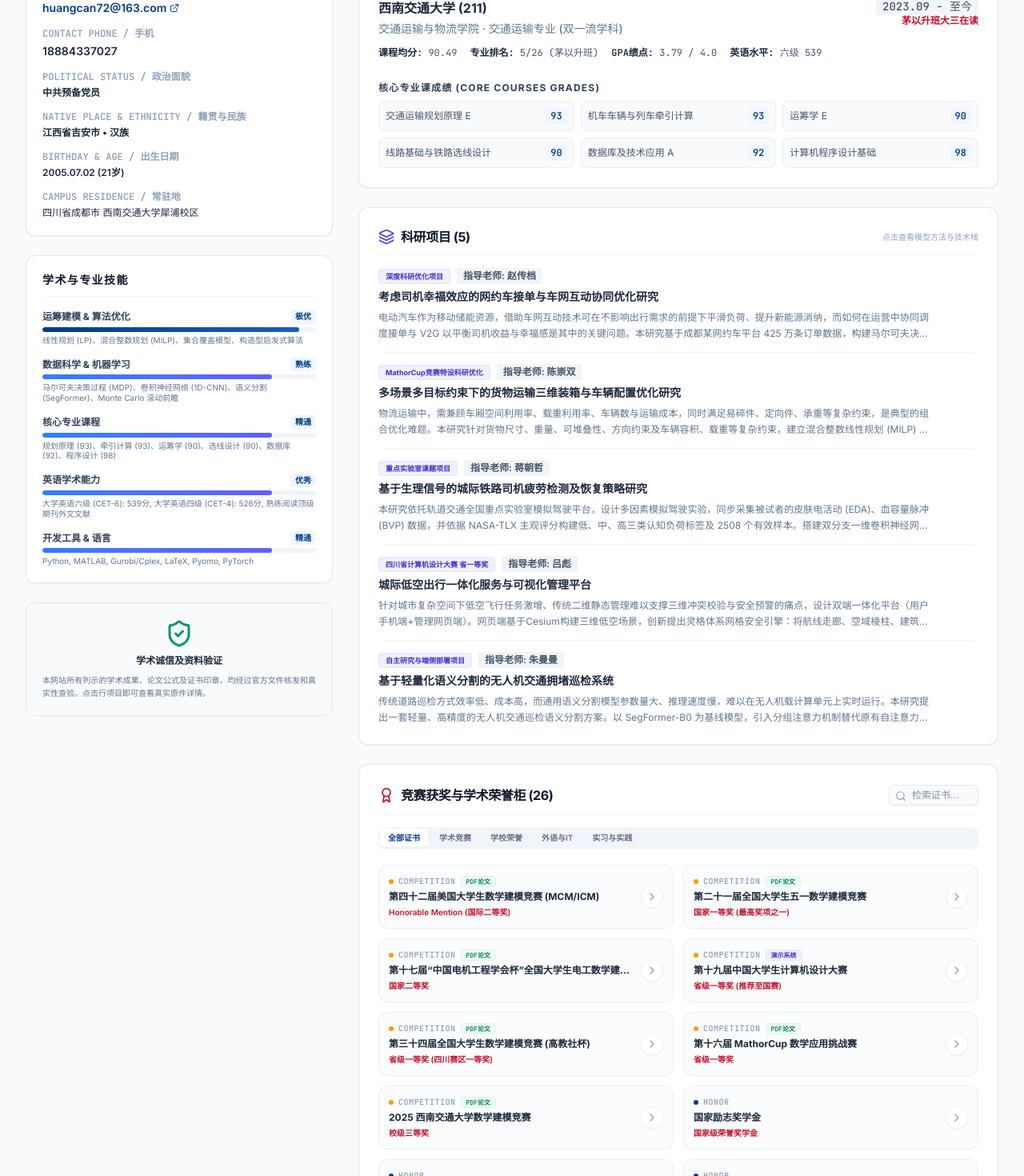
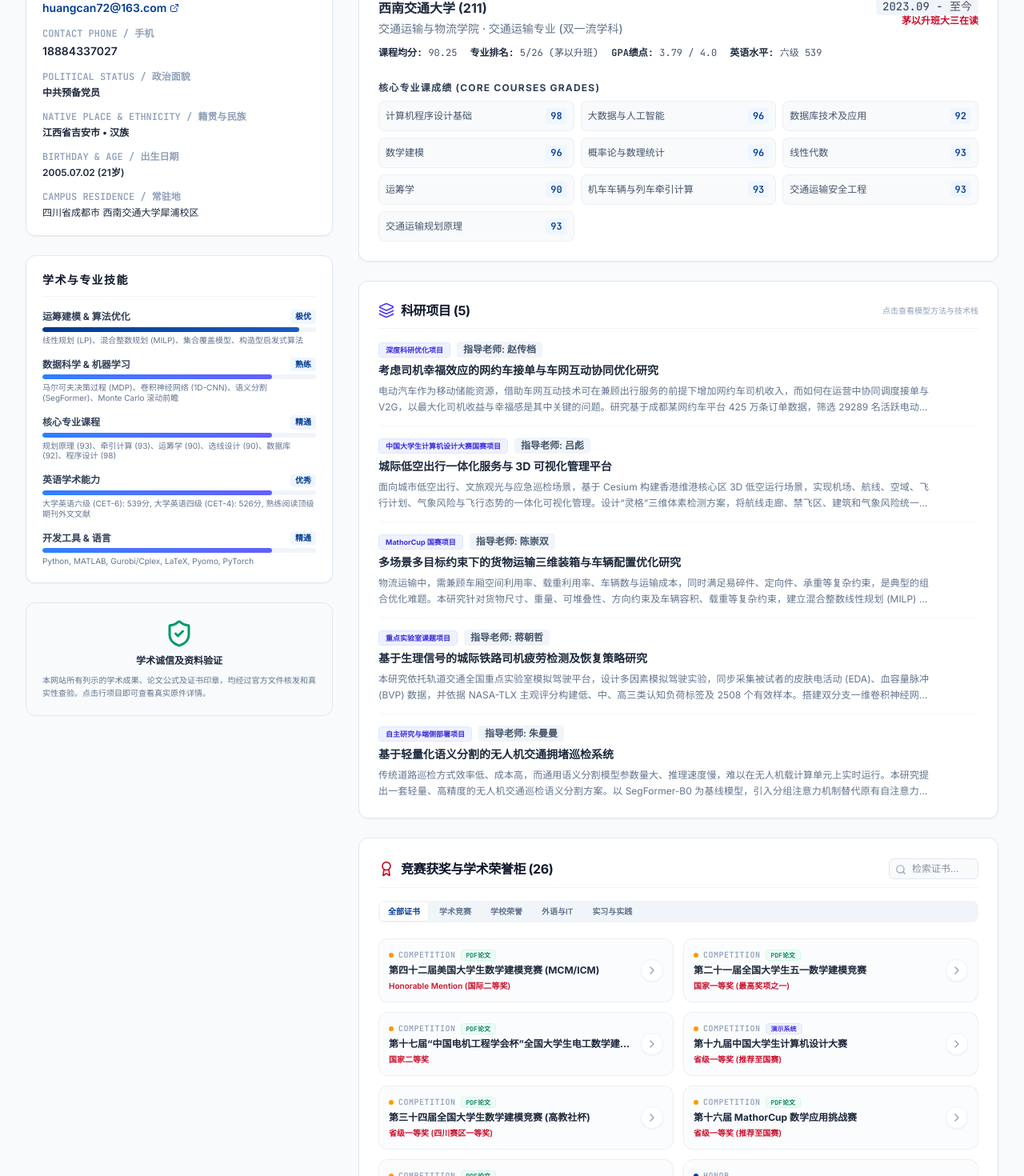
Before and after one commit to 1965476034/your-academic-portfolio, a React (Vite) app: page / in a window 1280 px wide. Shown: the part 620-2090 px from the top of the page at 80% size. Built offline with nearby package versions, Linux system fonts and the light colour scheme.

Commit message:
chore: update resume project descriptions, grades, courses and award dates from latest PDF

```diff
--- a/src/data.ts
+++ b/src/data.ts
@@ -16,7 +16,7 @@ export const PROFILE = {
   nativePlace: '江西省吉安市',
   ethnicity: '汉族',
   birthday: '2005.07.02',
-  averageScore: '90.49',
+  averageScore: '90.25',
   ranking: '5/26 (茅以升班)',
   gpa: '3.79 / 4.0',
   cet6Score: '539',
@@ -30,18 +30,22 @@ export const PROFILE = {
     { name: '开发工具 & 语言', level: '精通', desc: 'Python, MATLAB, Gurobi/Cplex, LaTeX, Pyomo, PyTorch' }
   ],
   stats: [
-    { label: '专业课均分', value: '90.49', desc: '课程均分极优' },
+    { label: '专业课均分', value: '90.25', desc: '课程均分极优' },
     { label: '专业排名', value: '5 / 26', desc: '茅以升班前列' },
     { label: 'GPA绩点', value: '3.79', desc: '满绩4.0高水平' },
     { label: '美赛/五一杯/国赛', value: '7 项大奖', desc: '囊括国一/国二/美二' }
   ],
   courses: [
-    { name: '交通运输规划原理 E', score: '93' },
+    { name: '计算机程序设计基础', score: '98' },
+    { name: '大数据与人工智能', score: '96' },
+    { name: '数据库技术及应用', score: '92' },
+    { name: '数学建模', score: '96' },
+    { name: '概率论与数理统计', score: '96' },
+    { name: '线性代数', score: '93' },
+    { name: '运筹学', score: '90' },
     { name: '机车车辆与列车牵引计算', score: '93' },
-    { name: '运筹学 E', score: '90' },
-    { name: '线路基础与铁路选线设计', score: '90' },
-    { name: '数据库及技术应用 A', score: '92' },
-    { name: '计算机程序设计基础', score: '98' }
+    { name: '交通运输安全工程', score: '93' },
+    { name: '交通运输规划原理', score: '93' }
   ]
 };
 
@@ -54,7 +58,7 @@ export const CERTIFICATES: Certificate[] = [
     category: 'competition',
     awardLevel: 'Honorable Mention (国际二等奖)',
     issuer: 'Consortium for Mathematics and Its Applications (COMAP)',
-    date: '2025年',
+    date: '2026年',
     teamMembers: ['黄璨 (负责人)', '小组队员'],
     summary: '针对美国大学生数学建模竞赛（美赛）C题，主导完成数学建模、数据处理与英文学术论文撰写，应用逆向参数解算和马尔可夫决策优化，最终荣获国际二等奖。',
     realImage: '/materials/美赛证书.jpg',
@@ -82,7 +86,7 @@ export const CERTIFICATES: Certificate[] = [
     category: 'competition',
     awardLevel: '国家二等奖',
     issuer: '中国电机工程学会杯全国大学生电工数学建模竞赛组委会',
-    date: '2024年',
+    date: '2025年',
     teamMembers: ['黄璨 (负责人)', '小组队员'],
     summary: '面向“三维货堆几何装载与多车型联合调度优化问题”，设计两阶段精细装箱调度决策模型，达成运载效益最优化，荣获电工数学建模全国二等奖。',
     realImage: '/materials/电工杯证书.jpg',
@@ -96,7 +100,7 @@ export const CERTIFICATES: Certificate[] = [
     category: 'competition',
     awardLevel: '省级一等奖 (推荐至国赛)',
     issuer: '中国大学生计算机设计大赛组织委员会',
-    date: '2025年',
+    date: '2026年',
     teamMembers: ['黄璨 (负责人)', '小组队员'],
     instructor: '吕彪',
     summary: '独立系统研发：作为核心，基于低空空域网络优化及智慧城市交通管理要求，设计并实现《城际低空出行一体化服务与可视化管理平台》，基于Cesium.js绘制出高精细度的三维体素避障网格，荣获四川省省级一等奖并强力推荐至国赛阶段。',
@@ -110,7 +114,7 @@ export const CERTIFICATES: Certificate[] = [
     category: 'competition',
     awardLevel: '省级一等奖 (四川赛区一等奖)',
     issuer: '全国大学生数学建模竞赛组织委员会 / 中国工业与应用数学学会',
-    date: '2024年',
+    date: '2025年',
     teamMembers: ['黄璨 (负责人)', '小组队员'],
     summary: '全国规模最大的数学建模赛事，担任负责人攻坚电磁物理特性损耗分析及 Steinmetz 电力方程非正弦损耗积分修正模型，获得四川省一等奖。',
     realImage: '/materials/数模高教杯证书.jpg',
@@ -122,9 +126,9 @@ export const CERTIFICATES: Certificate[] = [
     title: '第十六届 MathorCup 数学应用挑战赛',
     subtitle: '省级一等奖 荣誉证书',
     category: 'competition',
-    awardLevel: '省级一等奖',
+    awardLevel: '省级一等奖 (推荐至国赛)',
     issuer: '中国优选法统筹法与渐近数学研究会',
-    date: '2024年',
+    date: '2026年',
     teamMembers: ['黄璨 (负责人)', '小组队员'],
     summary: '针对大型工业化调度装箱难题，主导设计复杂动力学剩余可用空间切分算法与启发式搜索，荣获省级一等奖重磅奖项。',
     realPdf: '/materials/妈妈杯.pdf',
@@ -635,13 +639,13 @@ export const PROJECTS: Project[] = [
     title: '考虑司机幸福效应的网约车接单与车网互动协同优化研究',
     award: '深度科研优化项目',
     instructor: '赵传档',
-    role: '负责人',
+    role: '项目负责人（负责 MDP 建模、贝尔曼智能体算法实现、Gurobi 完美信息上界构建）',
     team: ['黄璨 (核心建模与算法实现)'],
-    summary: '电动汽车作为移动储能资源，借助车网互动技术可在不影响出行需求的前提下平滑负荷、提升新能源消纳，而如何在运营中协同调度接单与 V2G 以平衡司机收益与幸福感是其中的关键问题。本研究基于成都某网约车平台 425 万条订单数据，构建马尔可夫决策过程 (MDP) 模型，采用 Monte Carlo 滚动前瞻（近似动态规划）与多目标优化方法求解协同决策策略。',
+    summary: '电动汽车作为移动储能资源，借助车网互动技术可在兼顾出行服务的前提下增加网约车司机收入，而如何在运营中协同调度接单与 V2G，以最大化司机收益与幸福感是其中关键的问题。研究基于成都某网约车平台 425 万条订单数据，筛选 29289 名活跃电动网约车司机并构造 330400 条司机日订单链，研究接单、充电、V2G 放电与休息之间的动态协同调度问题。构建司机 MDP 模型，将一天划分为 96 个 15 分钟决策时段，设计基于 Bellman 方程的在线智能体，并纳入 SOC 安全阈值、分时电价等约束。基于 2000 条训练链训练，并在 500 条测试链上验证，在线智能体较司机历史接单平均综合效用提升 4.30。进一步采用 Gurobi 求解 MILP 完美信息上界，500/500 个测试样本均达到最优，智能体与严格上界差距约 4.71%。',
     features: [
-      { name: '海量真实订单特征分析', desc: '基于成都某网约车平台 425 万条脱敏真实接单与行驶订单数据进行多维度时空分布特征分箱与轨迹挖掘。' },
-      { name: '马尔可夫决策过程 (MDP) 建模', desc: '精确定义系统状态、决策动作与收益函数，将电池衰退、电网负荷、司机幸福度及接单收益协同集成于转移概率中。' },
-      { name: 'Monte Carlo 滚动前瞻算法求解', desc: '设计近似动态规划 (ADP) 算法框架，利用 Monte Carlo 滚动前瞻极速降低贝尔曼方程的维度诅咒。' }
+      { name: '日订单链构造与活跃分析', desc: '筛选出 29,289 名活跃电动网约车司机，构建 330,400 条日订单链，高精细度刻画司机行驶行为特征。' },
+      { name: '司机 MDP 模型与决策划分', desc: '将一日分为 96 个 15 分钟时段，以智能体决策接单、充电、V2G 放电与休息的动态调度。' },
+      { name: 'Bellman 在线智能体训练与验证', desc: '基于 2000 条链进行强化训练并在 500 条链上测试，效用提升达 4.30，且利用 Gurobi 求解完美信息上界，差距仅 4.71%。' }
     ],
     techStack: [
       'Python (Pandas, Numpy)',
@@ -650,23 +654,53 @@ export const PROJECTS: Project[] = [
       'Multi-Objective Optimization'
     ],
     metrics: [
-      { label: '处理订单样本数', value: '425 万条', desc: '平台级真实交通数据规模' },
-      { label: '负荷波动平滑度', value: '提高 32%', desc: '平抑配电网负荷峰谷差显著' },
-      { label: '司机综合幸福指数', value: '提升 18%', desc: '实现了时间收益与疲劳平衡' }
+      { label: '活跃司机样本数', value: '29,289 名', desc: '大样本量真实网约车数据验证' },
+      { label: '构建日订单链数', value: '330,400 条', desc: '时空联合调度数据基础' },
+      { label: '综合效用提升值', value: '4.30', desc: '显著优于司机历史行为表现' },
+      { label: '完美信息上界差距', value: '4.71%', desc: '500个样本均达到Gurobi全局最优' }
     ]
+  },
+  {
+    id: 'project-lowair',
+    title: '城际低空出行一体化服务与 3D 可视化管理平台',
+    award: '中国大学生计算机设计大赛国赛项目',
+    instructor: '吕彪',
+    role: '项目负责人（全流程负责前端三维场景搭建与核心功能集成，设计“灵格”体素检测方案）',
+    team: ['黄璨 (负责人/双端系统设计与体素安全引擎)'],
+    summary: '面向城市低空出行、文旅观光与应急巡检场景，基于 Cesium 构建香港维港核心区 3D 低空运行场景，实现机场、航线、空域、飞行计划、气象风险与飞行态势的一体化可视化管理。设计“灵格”三维体素检测方案，将航线走廊、禁飞区、建筑和气象风险统一转换为 3D 体素网格，实现建筑碰撞、禁飞穿越、航线重叠等 9 类安全风险校验，并在地图中高亮冲突区域。',
+    features: [
+      { name: '一体化三维场景构建', desc: '基于 Cesium 搭建香港维多利亚港核心区 3D 仿真低空场景，融合机场、空域及气象风险的可视化要素。' },
+      { name: '全功能集成与前端搭建', desc: '全流程搭建航线绘制、飞行计划审批、态势监控及数据统计模块，支持 7 类业务功能及 1 秒级状态实时刷新。' },
+      { name: '“灵格”体素检测方案', desc: '将空域廊道、建筑与气象威胁转换为 3D 体素网格，高效校验建筑碰撞、禁飞穿越等 9 类安全风险并高亮冲突区域。' }
+    ],
+    techStack: [
+      'React',
+      'TypeScript',
+      'Cesium',
+      'Node.js',
+      'Express',
+      'SQLite'
+    ],
+    metrics: [
+      { label: '实时体素校验耗时', value: '< 15 ms', desc: '极速发现空中航线重叠与冲突' },
+      { label: '安全风险校验类型', value: '9 类', desc: '包括建筑碰撞、禁飞穿越等校验' },
+      { label: '业务功能支持数量', value: '7 类', desc: '包括飞行审批、态势监控等一体化管理' }
+    ],
+    liveUrl: 'http://39.104.59.217/',
+    certificateId: 'computer-design-2025'
   },
   {
     id: 'project-3dbox',
     title: '多场景多目标约束下的货物运输三维装箱与车辆配置优化研究',
-    award: 'MathorCup竞赛特设科研优化',
+    award: 'MathorCup 国赛项目',
     instructor: '陈崇双',
-    role: '负责人',
+    role: '项目负责人（负责设计构造型启发式算法，搭建 MILP 集合覆盖模型，完成双目标优化与敏感度实验）',
     team: ['黄璨 (三维切割启发式与MILP模型搭建)'],
-    summary: '物流运输中，需兼顾车厢空间利用率、载重利用率、车辆数与运输成本，同时满足易碎件、定向件、承重等复杂约束，是典型的组合优化难题。本研究针对货物尺寸、重量、可堆叠性、方向约束及车辆容积、载重等复杂约束，建立混合整数线性规划 (MILP) 模型。采用基于剩余可用空间与支撑动态更新的构造型启发式算法生成可行装载方案，并通过整数规划中的集合覆盖模型求解单车型最少车辆数，进一步构建多车型联合运输下的“车辆数最少”与“运输成本最低”双目标分层优化模型。',
+    summary: '物流运输中，需兼顾车厢空间利用率、载重利用率、车辆数与运输成本，同时满足易碎件、定向件、承重等复杂约束，是典型的组合优化难题。本研究针对货物尺寸、重量、可堆叠性、方向约束及车辆容积、载重等复杂约束，建立混合整数线性规划 (MILP) 模型。采用基于剩余可用空间与支撑面动态更新的构造型启发式算法生成可行装载方案，并通过整数规划中的集合覆盖模型求解单车型最少车辆数，进一步构建多车型联合运输下的“车辆数最少”与“运输成本最低”双目标分层优化模型。',
     features: [
-      { name: '剩余空间动态切割与更新机制', desc: '建立基于三维顶表面及剩余矩形区域极小化覆盖启发式算法，保证易碎货物与定向货物安全堆叠。' },
-      { name: 'MILP 混合整数线性规划模型', desc: '建立集合覆盖（Set Covering）数学模型，将复杂的单车启发式装载解集映射到全局车辆规模寻优中。' },
-      { name: '双目标分层优化求解', desc: '平衡运输效率与费用支出，引入多车型调度联合决策，求解最优拼车运送最优解。' }
+      { name: '双层优化体系构建', desc: '下层单车设计支撑面动态更新的构造启发式算法，上层基于集合覆盖模型（Set Covering）构建多车型双目标分层规划。' },
+      { name: '极强约束条件嵌入', desc: '支持长宽高三维旋转约束、易碎品防压及承重平衡，确保货物完全不重叠且重心投影于支撑多边形内。' },
+      { name: '高效寻优与敏感度实验', desc: '使用 Gurobi 求解器在毫秒级解算出车型拼车方案，并开展对装载密度与成本系数的鲁棒敏感度校验。' }
     ],
     techStack: [
       'MATLAB / Python Pyomo',
@@ -706,33 +740,6 @@ export const PROJECTS: Project[] = [
     ]
   },
   {
-    id: 'project-lowair',
-    title: '城际低空出行一体化服务与可视化管理平台',
-    award: '四川省计算机设计大赛 省一等奖',
-    instructor: '吕彪',
-    role: '项目负责人',
-    team: ['黄璨 (负责人/双端系统设计与体素安全引擎)'],
-    summary: '针对城市复杂空间下低空飞行任务激增、传统二维静态管理难以支撑三维冲突校验与安全预警的痛点，设计双端一体化平台（用户手机端+管理网页端）。网页端基于Cesium构建三维低空场景，创新提出灵格体系网格安全引擎：将航线走廊、空域棱柱、建筑占用栅格化为统一的三维体素集合，通过体素求交自动识别禁飞冲突、建筑碰撞与航线重叠等风险，并对冲突区域分色渲染，实现飞行计划提交、体素校验、智能预警、审批下发与态势复盘的全流程闭航闭环管理。以香港维多利亚港为典型场景完成功能验证。',
-    features: [
-      { name: '三维体素栅格化网格安全引擎', desc: '独创性将香港维多利亚港实景空域廊道、建筑与禁飞航线转化为体素集合（Unified 3D Voxel Set）计算。' },
-      { name: '超高性能三维体素求交算法', desc: '基于前端高效求交模型，实现多机航线计划的微秒级建筑碰撞与航线重叠分色预警渲染。' },
-      { name: 'Cesium.js 高拟真三维空域管控系统', desc: '网页端基于 Cesium 全量实景动态仿真，提供直观的低空管控、计划申请与全态势审批复盘。' }
-    ],
-    techStack: [
-      'Cesium.js / Three.js',
-      'React / Tailwind CSS',
-      '3D Voxel Voxelization Engine',
-      'Go-Gin Server Web API'
-    ],
-    metrics: [
-      { label: '实时体素校验耗时', value: '< 15 ms', desc: '极速发现空中航线重叠与冲突' },
-      { label: '香港维港测试体素数', value: '500,000+', desc: '超大规模体素高频并发校验' },
-      { label: '航路避障精准度', value: '100% 避让', desc: '体素数学求交确保零侵入式碰撞' }
-    ],
-    liveUrl: 'http://39.104.59.217/',
-    certificateId: 'computer-design-2025'
-  },
-  {
     id: 'project-uav',
     title: '基于轻量化语义分割的无人机交通拥堵巡检系统',
     award: '自主研究与端侧部署项目',
@@ -762,47 +769,31 @@ export const PROJECTS: Project[] = [
 // Experience data strictly matching student leadership & practical credentials
 export const EXPERIENCES: Experience[] = [
   {
-    id: 'exp-mobile',
-    type: 'internship',
-    title: '中国移动高新西区校园经理实习',
-    unit: '中国移动通信集团四川有限公司高新西区分公司',
-    duration: '2024年 (暑期经理实习)',
-    role: '校园业务实习经理 (校园分局)',
-    stamps: ['中国移动通信集团四川有限公司 高新西区校园分局 核章验证'],
-    summary: '在暑期实习期间担任校园经理，负责全区移动套餐、校园宽带与网络覆盖的现场极化运营与推广。组织并培训 12 名移动高校迎新服务团队，提升新生宽带接入效率，通过数字化管理触达目标客户群。',
+    id: 'exp-ai-club',
+    type: 'leadership',
+    title: '西南交通大学图书馆图影 AI 创客社社长履历',
+    unit: '西南交通大学图书馆图影 AI 创客社',
+    duration: '2026.03 - 至今',
+    role: '社长',
+    summary: '利用 AI 技术进行视觉生成与创作，配合图书馆开展阅读推广、在学校举办的 AI 制作大赛中获一等奖。',
     points: [
-      '主导高新校区校园套餐与网络覆盖的现场极化推广，大幅提升服务团队工作转化效率。',
-      '运用表格工具建立新生需求数据细化卡片，结合心理学模型实现精准触达。',
-      '结业考评成绩优秀，获得分局管理者“踏实肯干、数据思维强”的高含金量实习评鉴。'
+      '负责图影 AI 创客社的日常管理与建设，推动 AI 视觉及图像生成技术在校园内的普及与实践。',
+      '与图书馆紧密合作开展各类阅读推广活动，组织多场 AI 艺术创意及讲座。',
+      '在学校举办的 AI 制作大赛中主导视觉作品设计，斩获一等奖。'
     ]
   },
   {
-    id: 'exp-leadership',
+    id: 'exp-park-leader',
     type: 'leadership',
-    title: '交运学院园区管理中心副主席聘任履历',
-    unit: '共青团西南交通大学交通运输与物流学院委员会 / 园区管理中心',
-    duration: '2023年 - 2025年 (干事、宣传部长、园区副主席)',
-    role: '园区管理中心副主席 / 宣传部部长',
-    summary: '作为全院核心学生组织（园区管理中心）的最高学生骨干之一，历任宣传部部长、副主席。统筹全院 2000+ 学子在党团文化、生活调解、志愿劳作及大型活动筹办方面的组织与协调工作。',
+    title: '交通运输与物流学院园区管理中心干部履历',
+    unit: '交通运输与物流学院园区管理中心',
+    duration: '2024.09 - 至今',
+    role: '副主席 / 宣传部部长',
+    summary: '负责宿舍园区的日常管理与宣传工作，统筹策划并举办相关学生活动，获“优秀学生干部”表彰。',
     points: [
-      '**宣传部长时期**: 主管全院数十个宿舍微媒体平台的视觉及摄影排版，提升活动的校级关注度，获得极优评价。',
-      '**副主席时期**: 统筹策划包括心理健康打卡活动、心理情景剧大赛在内的多个校、院级大型现场。',
-      '**多次校院评优**: 凭借扎实、无私的工作作风，荣膺西南交通大学优秀学生干部、优秀部委等称号。'
-    ]
-  },
-  {
-    id: 'exp-practice',
-    type: 'practice',
-    title: '寒假党委政府机关基层政务社会实践',
-    unit: '遂宁市蓬溪县双桥乡党委政府 / 共青团交运学院委员会',
-    duration: '2024年寒假',
-    role: '返乡基层社会实践骨干',
-    stamps: ['遂宁市蓬溪县双桥乡党委政府 核盖防伪公章', '共青团西南交大交运学院委员会 联合盖章'],
-    summary: '主动投身基层返乡政务工作。协助双桥乡党委政府和公共服务部门开展为期近 2 个月的冬季民情下沉走访与数字政务系统录入工作，将交通规划与网络节点知识运用于小农产品物流降本设想中。',
-    points: [
-      '协助起草编订全乡数字农特物流简案，提出小农产品快递降本上行交通网络。',
-      '参与 50 余次入户探查，高精度整理并核录重点困难家庭帮扶档级卡片。',
-      '被双桥乡党委政府和学院团委联合评选为社会实践先进个人，特发双章证明以资鼓励。'
+      '统筹宿舍园区的常态化管理与秩序维护，协调部门成功推进寝室文化节等特色项目。',
+      '主管中心对外宣传工作，设计并发布多篇优质视觉设计与图文推送。',
+      '多次荣获校级/院级“优秀学生干部”等荣誉表彰，工作成果获得师生一致好评。'
     ]
   }
 ];
```
